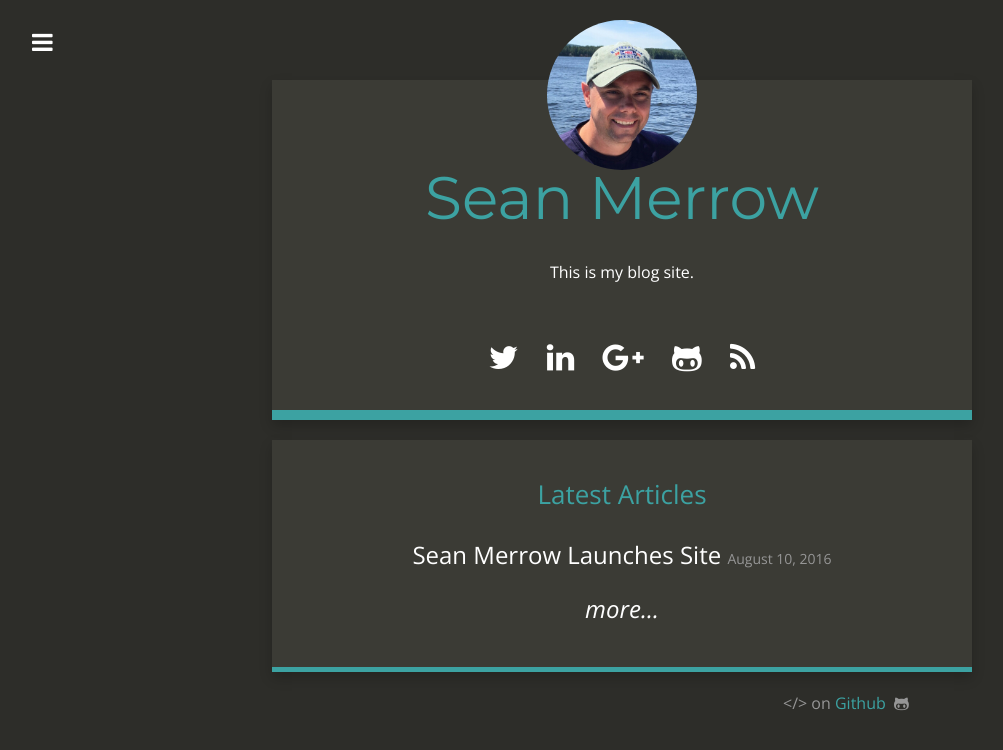
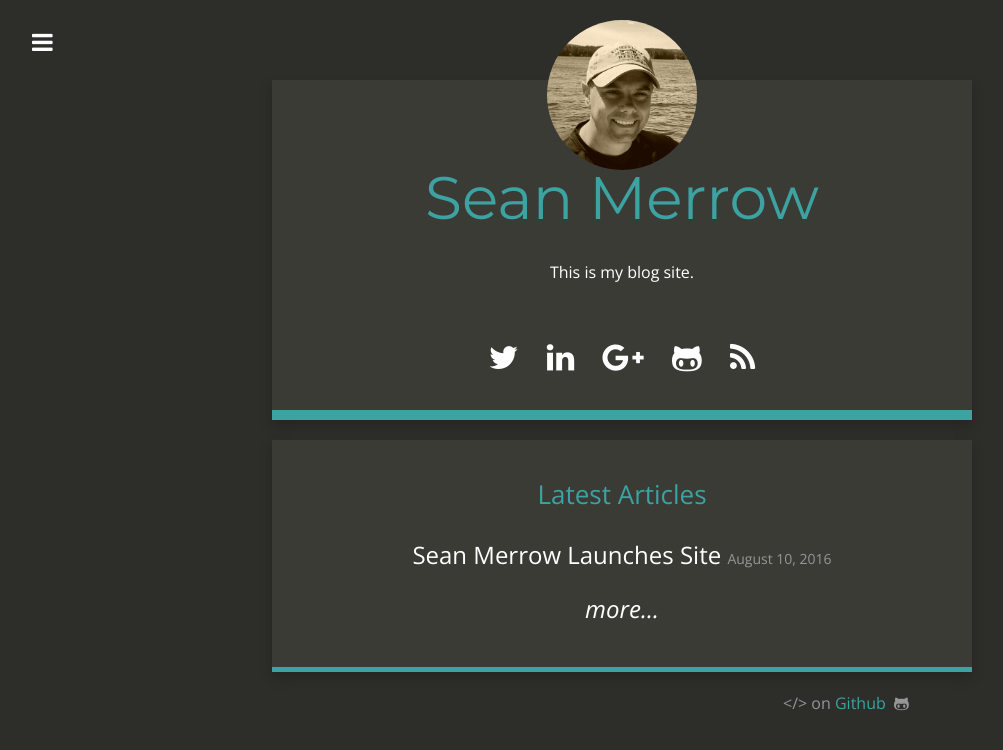
Before and after one commit to seanmerrow/seanmerrow.github.io, a Jekyll site: the page built from index.html, in a window 1280 px wide. Shown: the top 750 px of the page, without its empty margins (18-1021 px from the left). Built offline with Jekyll 4.4.1, drawn with Linux system fonts in a browser that asks for light colours; nearby versions of some CDN libraries.

Commit message:
update my pic

```diff
--- a/_config.yml
+++ b/_config.yml
@@ -6,7 +6,7 @@ baseurl: ""
 url: "https://seanmerrow.github.io/"
 title_description: "This is my blog site."
 #title_image: "http://www.gravatar.com/avatar/00000000000000000000000000000000?s=500&d=mm"
-title_image: "https://seanmerrow.github.io/images/sean.jpg"
+title_image: "https://seanmerrow.github.io/images/sean-sep.jpg"
 google_analytics: "UA-20365477-4"
 #disqus_account: cartenoire
 github_repository: https://seanmerrow.github.io/
```
